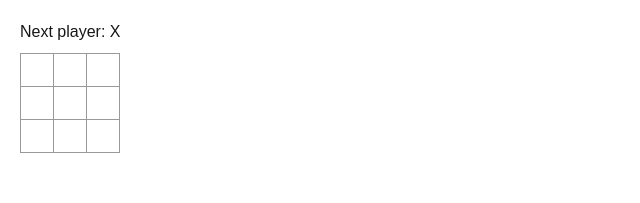
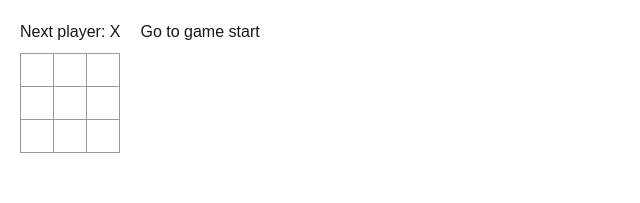
Before and after one commit to natandaniel/react, a Next.js app in the folder tic-tac-toe/: page / in a window 1280 px wide. Shown: the top 203 px of the page, without its empty margins (0-640 px from the left). Built offline with nearby package versions, Linux system fonts and the light colour scheme.

Commit message:
Refactor Tic-Tac-Toe game logic to manage history and current moves, enhancing gameplay with a jump-to-move feature and separating Board component for improved structure and readability.

```diff
--- a/tic-tac-toe/src/app/page.tsx
+++ b/tic-tac-toe/src/app/page.tsx
@@ -1,39 +1,83 @@
 "use client";
 import { useState } from "react";
 
-export default function Board() {
-  const [lastMove, setLastMove] = useState("");
-  const [squares, setSquares] = useState(Array(9).fill(""));
+export default function Game() {
+  const [history, setHistory] = useState([Array(9).fill("")]);
+  const [currentMove, setCurrentMove] = useState(0);
+  const xIsNext = currentMove % 2 === 0;
+  const currentSquares = history[currentMove];
 
-  const winner = calculateWinner(squares);
-  let displayedMsg;
-
-  if (winner) {
-    displayedMsg = "Winner: " + winner;
-  } else {
-    displayedMsg = "Next player: " + (lastMove === "X" ? "O" : "X");
+  function handlePlay(nextSquares: string[]) {
+    const nextHistory = [...history.slice(0, currentMove + 1), nextSquares];
+    setHistory(nextHistory);
+    setCurrentMove(nextHistory.length - 1);
   }
 
+  function jumpTo(nextMove: number) {
+    setCurrentMove(nextMove);
+  }
+
+  const moves = history.map((squares: string[], move: number) => {
+    let description;
+    if (move > 0) {
+      description = "Go to move #" + (move + 1);
+    } else {
+      description = "Go to game start";
+    }
+    return (
+      <li key={move}>
+        <button onClick={() => jumpTo(move)}>{description}</button>
+      </li>
+    );
+  });
+
+  return (
+    <div className="game">
+      <div className="game-board">
+        <Board xIsNext={xIsNext} squares={currentSquares} onPlay={handlePlay} />
+      </div>
+      <div className="game-info">
+        <ol>{moves}</ol>
+      </div>
+    </div>
+  );
+}
+
+function Board({
+  xIsNext,
+  squares,
+  onPlay,
+}: {
+  xIsNext: boolean;
+  squares: string[];
+  onPlay: (nextSquares: string[]) => void;
+}) {
   function handleClick(i: number) {
-    if (squares[i]) {
+    if (calculateWinner(squares) || squares[i]) {
       return;
     }
 
     const nextSquares = squares.slice();
-
-    if (lastMove === "X") {
+    if (xIsNext) {
+      nextSquares[i] = "X";
+    } else {
       nextSquares[i] = "O";
-    } else {
-      nextSquares[i] = "X";
     }
 
-    setLastMove(nextSquares[i]);
-    setSquares(nextSquares);
+    onPlay(nextSquares);
+  }
+
+  const winner = calculateWinner(squares);
+  let status;
+  if (winner) {
+    status = "Winner: " + winner;
+  } else {
+    status = "Next player: " + (xIsNext ? "X" : "O");
   }
 
   return (
     <>
-      <div className="status">{displayedMsg}</div>
+      <div className="status">{status}</div>
       <div className="board-row">
         <Square value={squares[0]} onSquareClick={() => handleClick(0)} />
         <Square value={squares[1]} onSquareClick={() => handleClick(1)} />
```
